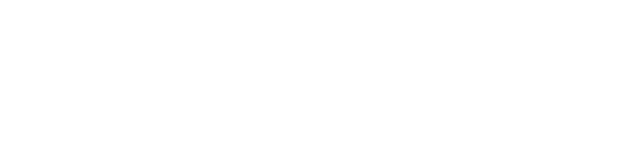
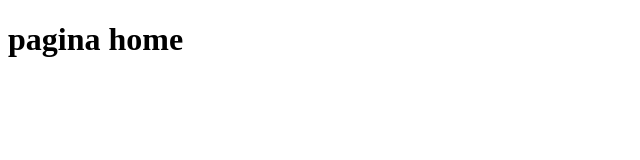
Before and after one commit to misasuno99/proj2, a plain HTML site: page home.html in a window 1280 px wide. Shown: the whole page, without its empty margins (0-640 px from the left). Drawn offline with Linux system fonts and the light colour scheme.

Commit message:
add home

```diff
--- a/home.html
+++ b/home.html
@@ -6,5 +6,8 @@
 </head>
 <body>
 
+<h1>
+    pagina home
+</h1>
 </body>
 </html>
```
